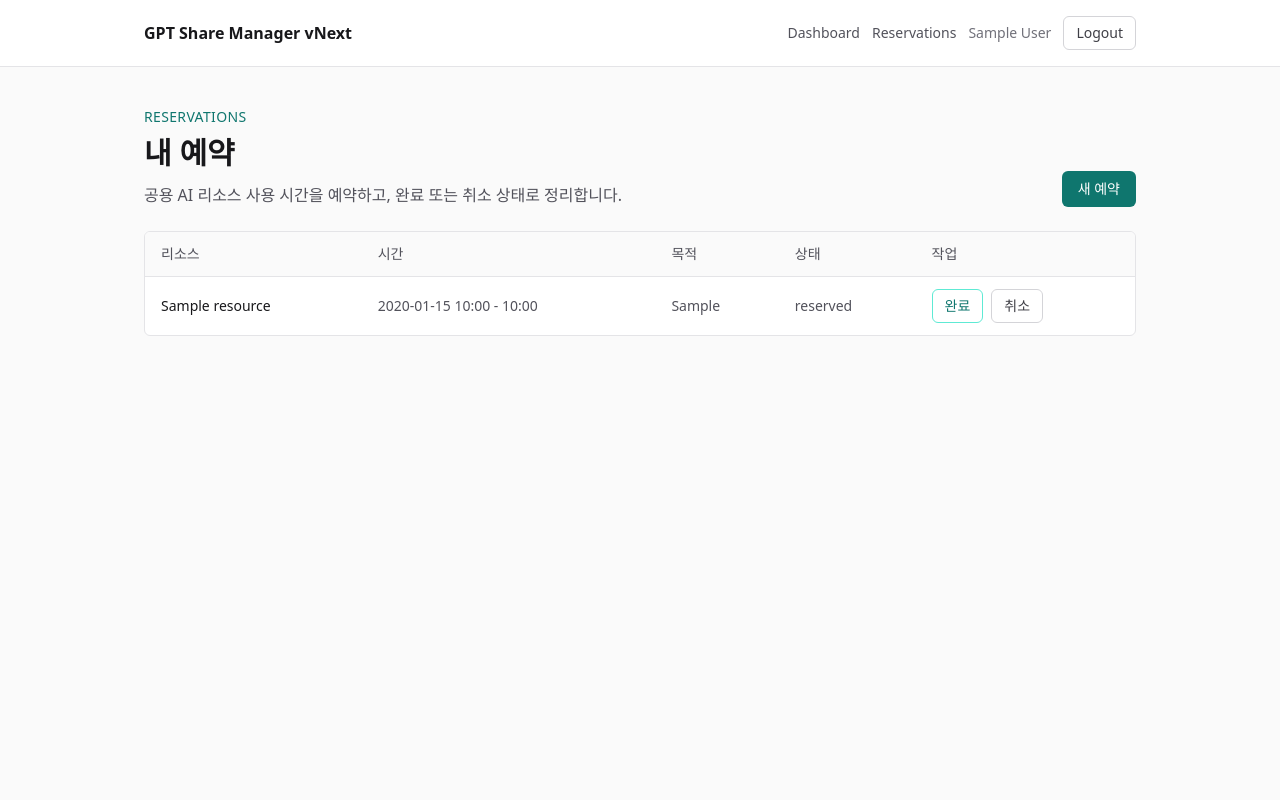
After one commit to memilmuk82/gpt-manager, a Flask app: page /reservations in a window 1280 px wide. The commit adds this page. Run offline with Flask 3, Linux system fonts and the light colour scheme; a user stored in the database is signed in; tables that the repository leaves empty hold one stand-in row (values such as "Sample post"); some libraries are stand-ins or nearby versions.

Commit message:
Add phase 3 reservation CRUD

```diff
--- a/app/__init__.py
+++ b/app/__init__.py
@@ -5,6 +5,7 @@ from flask import Flask
 from app.auth import auth_bp
 from app.config import Config
 from app.extensions import db, login_manager
+from app.reservations import reservations_bp
 from app.routes.main import main_bp
 
 
@@ -21,6 +22,7 @@ def create_app(config_object: type[Config] | None = None) -> Flask:
 
     app.register_blueprint(main_bp)
     app.register_blueprint(auth_bp)
+    app.register_blueprint(reservations_bp)
 
     with app.app_context():
         db.create_all()
--- /dev/null
+++ b/app/reservations/__init__.py
@@ -0,0 +1,6 @@
+from flask import Blueprint
+
+
+reservations_bp = Blueprint("reservations", __name__, url_prefix="/reservations")
+
+from app.reservations import routes  # noqa: E402,F401
--- /dev/null
+++ b/app/reservations/routes.py
@@ -0,0 +1,93 @@
+from flask import flash, redirect, render_template, request, url_for
+from flask_login import current_user, login_required
+
+from app.extensions import db
+from app.models import AiResource, Reservation, ReservationStatus
+from app.reservations import reservations_bp
+from app.services.reservation_service import (
+    ReservationValidationError,
+    parse_datetime_local,
+    validate_reservation_request,
+)
+
+
+@reservations_bp.get("")
+@login_required
+def index():
+    reservations = (
+        Reservation.query.filter_by(user_id=current_user.id)
+        .order_by(Reservation.start_at.desc())
+        .all()
+    )
+    return render_template("reservations/index.html", reservations=reservations)
+
+
+@reservations_bp.get("/new")
+@login_required
+def new():
+    resources = AiResource.query.filter_by(is_active=True).order_by(AiResource.name.asc()).all()
+    return render_template("reservations/new.html", resources=resources)
+
+
+@reservations_bp.post("")
+@login_required
+def create():
+    resource_id = request.form.get("resource_id", type=int)
+    purpose = request.form.get("purpose", "").strip()
+
+    try:
+        start_at = parse_datetime_local(request.form.get("start_at", ""))
+        end_at = parse_datetime_local(request.form.get("end_at", ""))
+        resource = db.session.get(AiResource, resource_id) if resource_id else None
+        if not purpose:
+            raise ReservationValidationError("예약 목적을 입력하세요.")
+        validate_reservation_request(resource, start_at, end_at)
+    except ReservationValidationError as exc:
+        flash(str(exc), "error")
+        resources = AiResource.query.filter_by(is_active=True).order_by(AiResource.name.asc()).all()
+        return render_template("reservations/new.html", resources=resources), 400
+
+    reservation = Reservation(
+        user_id=current_user.id,
+        resource_id=resource.id,
+        start_at=start_at,
+        end_at=end_at,
+        purpose=purpose,
+    )
+    db.session.add(reservation)
+    db.session.commit()
+
+    flash("예약이 생성되었습니다.", "success")
+    return redirect(url_for("reservations.index"))
+
+
+@reservations_bp.post("/<int:reservation_id>/cancel")
+@login_required
+def cancel(reservation_id: int):
+    reservation = _get_owned_reservation(reservation_id)
+    if reservation.status == ReservationStatus.CANCELLED:
+        flash("이미 취소된 예약입니다.", "warning")
+        return redirect(url_for("reservations.index"))
+
+    reservation.status = ReservationStatus.CANCELLED
+    db.session.commit()
+    flash("예약이 취소되었습니다.", "success")
+    return redirect(url_for("reservations.index"))
+
+
+@reservations_bp.post("/<int:reservation_id>/complete")
+@login_required
+def complete(reservation_id: int):
+    reservation = _get_owned_reservation(reservation_id)
+    if reservation.status == ReservationStatus.CANCELLED:
+        flash("취소된 예약은 완료 처리할 수 없습니다.", "error")
+        return redirect(url_for("reservations.index"))
+
+    reservation.status = ReservationStatus.COMPLETED
+    db.session.commit()
+    flash("예약을 완료 처리했습니다.", "success")
+    return redirect(url_for("reservations.index"))
+
+
+def _get_owned_reservation(reservation_id: int) -> Reservation:
+    return Reservation.query.filter_by(id=reservation_id, user_id=current_user.id).first_or_404()
--- a/app/templates/base.html
+++ b/app/templates/base.html
@@ -13,6 +13,7 @@
         <nav class="flex items-center gap-3 text-sm">
           <a class="text-zinc-600 hover:text-zinc-950" href="/dashboard">Dashboard</a>
           {% if current_user.is_authenticated %}
+            <a class="text-zinc-600 hover:text-zinc-950" href="{{ url_for('reservations.index') }}">Reservations</a>
             <span class="text-zinc-500">{{ current_user.name }}</span>
             <form method="post" action="{{ url_for('auth.logout') }}">
               <button class="rounded-md border border-zinc-300 px-3 py-1.5 text-zinc-700 hover:bg-zinc-100" type="submit">Logout</button>
--- /dev/null
+++ b/app/templates/reservations/index.html
@@ -0,0 +1,61 @@
+{% extends "base.html" %}
+
+{% block title %}Reservations - GPT Share Manager vNext{% endblock %}
+
+{% block content %}
+  <section class="space-y-6">
+    <div class="flex flex-col gap-4 sm:flex-row sm:items-end sm:justify-between">
+      <div>
+        <p class="text-sm font-medium uppercase tracking-wide text-teal-700">Reservations</p>
+        <h1 class="mt-2 text-3xl font-bold">내 예약</h1>
+        <p class="mt-3 max-w-2xl text-zinc-600">공용 AI 리소스 사용 시간을 예약하고, 완료 또는 취소 상태로 정리합니다.</p>
+      </div>
+      <a class="inline-flex rounded-md bg-teal-700 px-4 py-2 text-sm font-medium text-white hover:bg-teal-800" href="{{ url_for('reservations.new') }}">새 예약</a>
+    </div>
+
+    <div class="overflow-hidden rounded-md border border-zinc-200 bg-white">
+      <table class="min-w-full divide-y divide-zinc-200 text-sm">
+        <thead class="bg-zinc-50 text-left text-zinc-600">
+          <tr>
+            <th class="px-4 py-3 font-medium">리소스</th>
+            <th class="px-4 py-3 font-medium">시간</th>
+            <th class="px-4 py-3 font-medium">목적</th>
+            <th class="px-4 py-3 font-medium">상태</th>
+            <th class="px-4 py-3 font-medium">작업</th>
+          </tr>
+        </thead>
+        <tbody class="divide-y divide-zinc-100">
+          {% for reservation in reservations %}
+            <tr>
+              <td class="px-4 py-3 font-medium text-zinc-900">{{ reservation.resource.name }}</td>
+              <td class="px-4 py-3 text-zinc-600">
+                {{ reservation.start_at.strftime("%Y-%m-%d %H:%M") }} -
+                {{ reservation.end_at.strftime("%H:%M") }}
+              </td>
+              <td class="px-4 py-3 text-zinc-600">{{ reservation.purpose }}</td>
+              <td class="px-4 py-3 text-zinc-600">{{ reservation.status }}</td>
+              <td class="px-4 py-3">
+                {% if reservation.status == "reserved" %}
+                  <div class="flex flex-wrap gap-2">
+                    <form method="post" action="{{ url_for('reservations.complete', reservation_id=reservation.id) }}">
+                      <button class="rounded-md border border-teal-300 px-3 py-1.5 text-teal-700 hover:bg-teal-50" type="submit">완료</button>
+                    </form>
+                    <form method="post" action="{{ url_for('reservations.cancel', reservation_id=reservation.id) }}">
+                      <button class="rounded-md border border-zinc-300 px-3 py-1.5 text-zinc-700 hover:bg-zinc-100" type="submit">취소</button>
+                    </form>
+                  </div>
+                {% else %}
+                  <span class="text-zinc-400">-</span>
+                {% endif %}
+              </td>
+            </tr>
+          {% else %}
+            <tr>
+              <td class="px-4 py-8 text-center text-zinc-500" colspan="5">아직 예약이 없습니다.</td>
+            </tr>
+          {% endfor %}
+        </tbody>
+      </table>
+    </div>
+  </section>
+{% endblock %}
```
Also changed, not shown: app/models/__init__.py (+43 -0 lines), app/services/reservation_service.py (added, +51 -0 lines), app/templates/reservations/new.html (added, +46 -0 lines), tests/test_reservations.py (added, +86 -0 lines).
